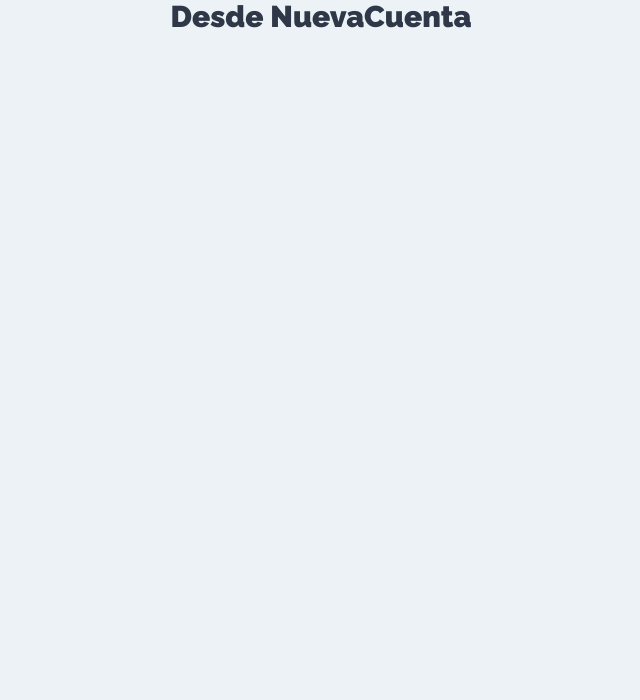
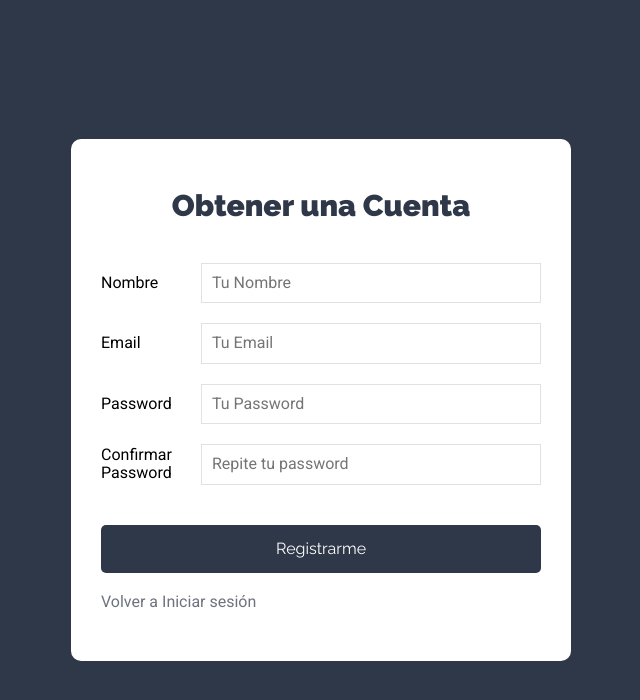
Before and after one commit to Kevinalvardo777/TRELLO-MINI-CLONE, a React (Create React App) app: page /nueva-cuenta in a window 1280 px wide. Shown: the top 700 px of the page, without its empty margins (319-959 px from the left). Built offline with nearby package versions, Linux system fonts and the light colour scheme.

Commit message:
creacion del componente crear cuenta

```diff
--- a/src/components/auth/NuevaCuenta.js
+++ b/src/components/auth/NuevaCuenta.js
@@ -1,8 +1,100 @@
-import React from 'react';
+import React, {useState} from 'react';
+import { Link } from 'react-router-dom';
 
 const NuevaCuenta = () => {
+
+    // State para iniciar sesion
+    const [usuario, guardarUsuario] = useState({
+        nombre: '',
+        email: '',
+        password: '',
+        confirmar: ''
+    });
+
+    // extraer de usuario
+    const {nombre, email, password, confirmar} = usuario;
+
+    const onChange = e => {
+        guardarUsuario({
+            ...usuario,
+            [e.target.name] : e.target.value
+        })
+    }
+
+    // Cuando el usuario quiere iniciar sesion
+    const onSubmit = e => {
+        e.preventDefault();
+
+        // validar que no haya campos vacios
+
+        // Password minimo de 6 caracteres
+
+        // los dos passwords sean iguales
+
+        // Pasarlo al action
+    }
+
     return (
-        <h1>Desde NuevaCuenta</h1>
+        <div className="form-usuario">
+            <div className="contenedor-form sobra-dark">
+                <h1>Obtener una Cuenta</h1>
+                <form
+                    onSubmit={onSubmit}
+                >
+                    <div className="campo-form">
+                        <label htmlFor="email">Nombre</label>
+                        <input
+                            type="text"
+                            id="nombre"
+                            name="nombre"
+                            placeholder="Tu Nombre"
+                            value={nombre}
+                            onChange={onChange}
+                        />
+                    </div>
+                    <div className="campo-form">
+                        <label htmlFor="email">Email</label>
+                        <input
+                            type="email"
+                            id="email"
+                            name="email"
+                            placeholder="Tu Email"
+                            value={email}
+                            onChange={onChange}
+                        />
+                    </div>
+                    <div className="campo-form">
+                        <label htmlFor="password">Password</label>
+                        <input
+                            type="password"
+                            id="password"
+                            name="password"
+                            placeholder="Tu Password"
+                            value={password}
+                            onChange={onChange}
+                        />
+                    </div>
+                    <div className="campo-form">
+                        <label htmlFor="confirmar">Confirmar Password</label>
+                        <input
+                            type="password"
+                            id="confirmar"
+                            name="confirmar"
+                            placeholder="Repite tu password"
+                            value={confirmar}
+                            onChange={onChange}
+                        />
+                    </div>
+                    <div className="campo-form">
+                        <input type="submit" className="btn btn-primario btn-block"
+                            value="Registrarme" />
+                    </div>
+                </form>
+                <Link to={'/'} className="enlace-cuenta">
+                    Volver a Iniciar sesión
+                </Link>
+            </div>
+        </div>
      );
 }
 
```
